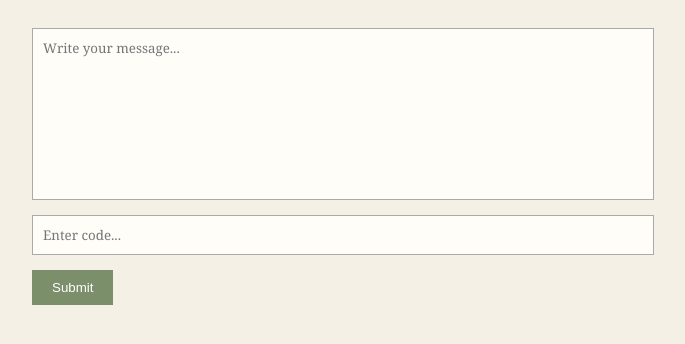
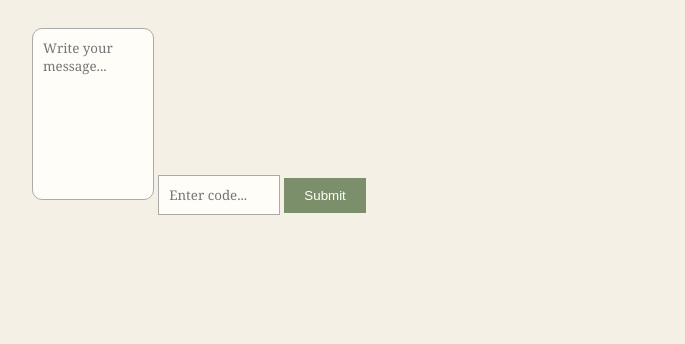
Before and after one commit to bimmyslup-del/bimmyslup-del.github.io, a plain HTML site: page index.html in a window 1280 px wide. Shown: the part 126-470 px from the top of the page, without its empty margins (308-993 px from the left). Drawn offline with Linux system fonts and the light colour scheme.

Commit message:
Update index.html

```diff
--- a/index.html
+++ b/index.html
@@ -16,7 +16,7 @@
     }
 
     textarea, input {
-      width: 100%;
+      width: 100px;
       padding: 10px;
       margin-top: 10px;
       border: 1px solid #aaa;
@@ -25,6 +25,7 @@
     }
 
     textarea {
+      border-radius: 10px;
       height: 150px;
       resize: none;
     }
```
